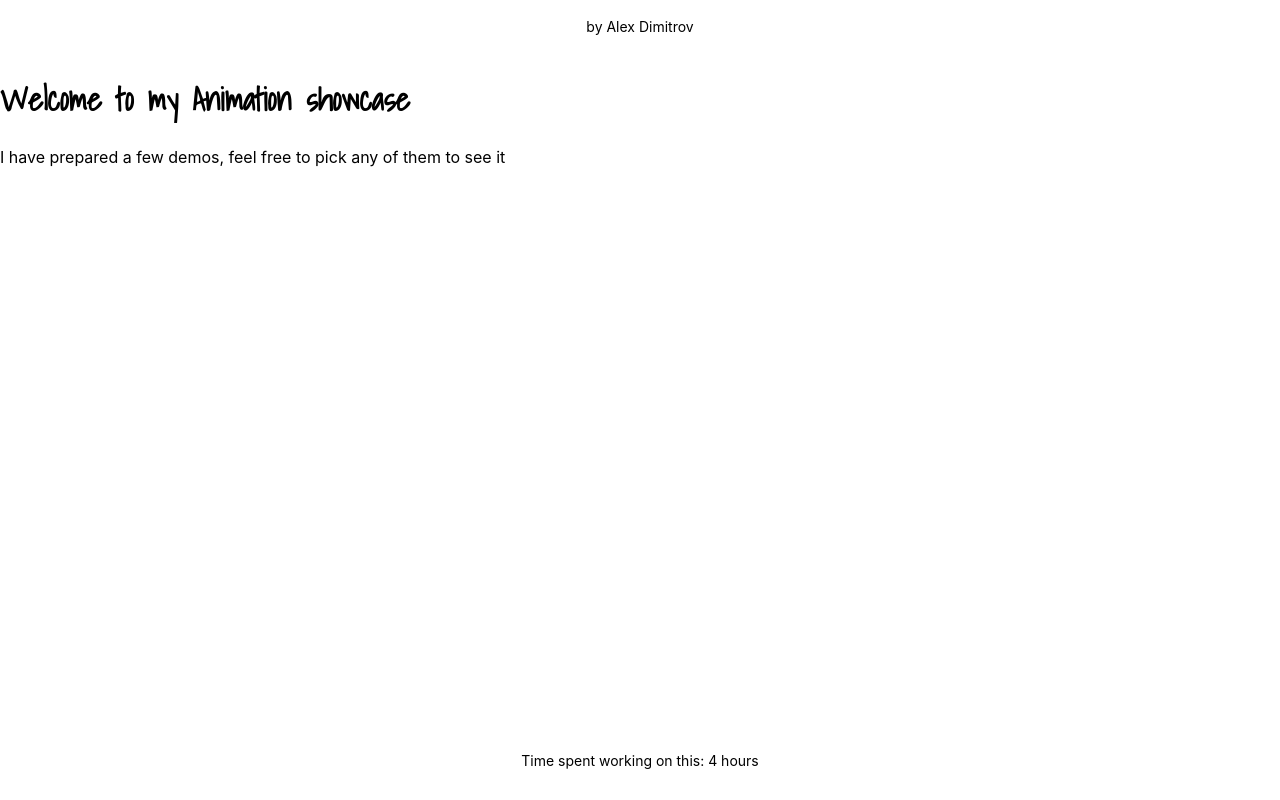
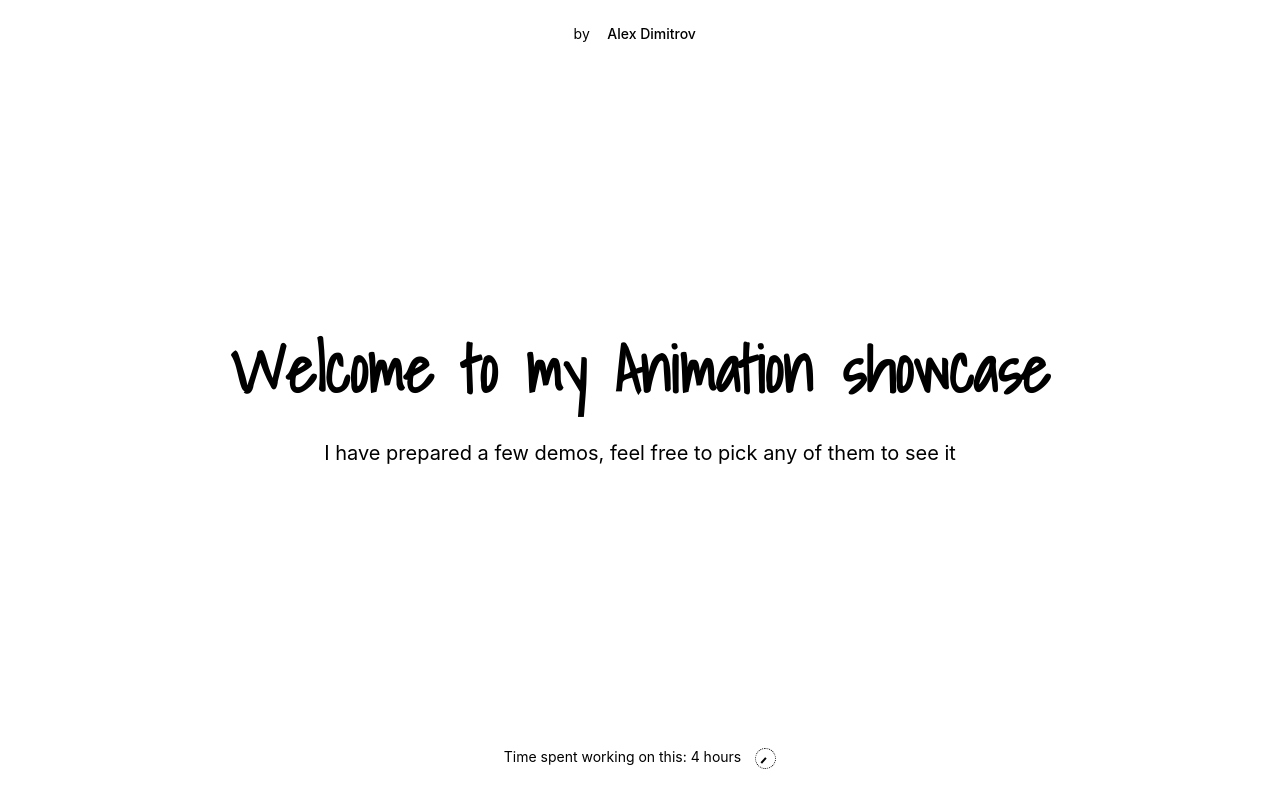
Before and after one commit to xavortm/animations, a Next.js app: page / in a window 1280 px wide. Built offline with nearby package versions, Linux system fonts and the light colour scheme.

Commit message:
Make homepage look okay

```diff
--- a/components/footer/index.js
+++ b/components/footer/index.js
@@ -1,12 +1,45 @@
-import styled from "styled-components";
+import styled, { keyframes } from "styled-components";
 
 const Footer = () => {
   return (
     <FooterWrapper>
-      <p>Time spent working on this: 4 hours</p>
+      <TimeItTook>
+        Time spent working on this: 4 hours <Clock />
+      </TimeItTook>
     </FooterWrapper>
   );
 };
+
+const rotate = keyframes`
+  from {
+    transform: rotate(0);
+  }
+
+  to {
+    transform: rotate(360deg);
+  }
+`;
+
+const Clock = styled.span`
+  height: 1.5em;
+  width: 1.5em;
+  border-radius: 50%;
+  border: 1px dotted var(--color-foreground);
+  display: inline-block;
+  position: relative;
+
+  &:after {
+    content: "";
+    width: 0.5em;
+    height: 0.125em;
+    top: calc(50% - 0.0625em);
+    left: 50%;
+    position: absolute;
+    background: var(--color-foreground);
+    animation: ${rotate} 15s linear infinite;
+    transform-origin: left center;
+  }
+`;
 
 const FooterWrapper = styled.footer`
   text-align: center;
@@ -14,4 +47,10 @@ const FooterWrapper = styled.footer`
   font-size: 0.875rem;
 `;
 
+const TimeItTook = styled.p`
+  display: flex;
+  justify-content: center;
+  gap: 1em;
+`;
+
 export default Footer;
--- a/components/header/index.js
+++ b/components/header/index.js
@@ -1,17 +1,66 @@
 import styled from "styled-components";
+import Link from "next/link";
 
 const Header = () => {
   return (
     <HeaderWrapper>
-      <span>by Alex Dimitrov</span>
+      <span>by</span>
+      <Link passHref href="https://xavortm.com">
+        <AnimatedLink title="Alex Dimitrov" href="https://xavortm.com">
+          Alex Dimitrov
+        </AnimatedLink>
+      </Link>
     </HeaderWrapper>
   );
 };
 
+const AnimatedLink = styled.a`
+  --padding: 0.5em 0.75em;
+
+  position: relative;
+  padding: var(--padding);
+  display: inline-block;
+  overflow: hidden;
+  margin-left: 0.5em;
+  transition: 0.1s;
+  color: transparent;
+  font-weight: 500;
+
+  &:after,
+  &:before {
+    content: attr(title);
+    display: block;
+    top: 0;
+    left: 0;
+    position: absolute;
+    background: var(--color-foreground);
+    color: white;
+    padding: var(--padding);
+    transform: translateY(100%);
+    transition: 0.2s;
+  }
+
+  &:before {
+    color: var(--color-foreground);
+    transform: translateY(0);
+    background: transparent;
+  }
+
+  &:hover:after {
+    transform: translateY(0);
+  }
+
+  &:hover:before {
+    transform: translateY(-100%);
+  }
+`;
+
 const HeaderWrapper = styled.header`
-  text-align: center;
-  padding: 1.25em 0;
   font-size: 0.875rem;
+  display: flex;
+  align-items: center;
+  justify-content: center;
+  padding: 1.25em var(--mobile-gutter);
 `;
 
 export default Header;
--- a/pages/index.js
+++ b/pages/index.js
@@ -1,8 +1,70 @@
 import Head from "next/head";
-import styled from "styled-components";
+import styled, { keyframes } from "styled-components";
 
 import Header from "../components/header";
 import Footer from "../components/footer";
+
+export default function Home() {
+  return (
+    <>
+      <Head>
+        <title>Create Next App</title>
+        <meta name="description" content="Generated by create next app" />
+        <link rel="icon" href="/favicon.ico" />
+      </Head>
+      <SiteWrapper>
+        <Header />
+        <MainWrapper>
+          <HeaderWrapper>
+            <h1>Welcome to my Animation showcase</h1>
+            <p>
+              I have prepared a few demos, feel free to pick any of them to see
+              it
+            </p>
+          </HeaderWrapper>
+        </MainWrapper>
+        <Footer />
+      </SiteWrapper>
+    </>
+  );
+}
+
+const showHeadline = keyframes`
+  0% {
+    opacity: 0;
+  }
+
+  100% {
+    opacity: 1;
+  }
+`;
+
+const HeaderWrapper = styled.header`
+  text-align: center;
+  padding: 0 var(--mobile-gutter);
+
+  h1 {
+    margin: 0;
+    font-size: clamp(2em, 5vw, 5em);
+
+    animation: ${showHeadline} 1s ease-in 1s;
+    animation-fill-mode: both;
+  }
+
+  p {
+    margin: 1em 0 0 0;
+    font-size: 1.25em;
+
+    animation: ${showHeadline} 0.5s ease-in 2s;
+    animation-fill-mode: both;
+  }
+`;
+
+const MainWrapper = styled.main`
+  display: flex;
+  flex-direction: column;
+  justify-content: center;
+`;
 
 const SiteWrapper = styled.div`
   display: grid;
@@ -14,28 +76,3 @@ const SiteWrapper = styled.div`
     font-family: ShadowsIntoLight;
   }
 `;
-
-export default function Home() {
-  return (
-    <>
-      <Head>
-        <title>Create Next App</title>
-        <meta name="description" content="Generated by create next app" />
-        <link rel="icon" href="/favicon.ico" />
-      </Head>
-      <SiteWrapper>
-        <Header />
-        <main>
-          <header>
-            <h1>Welcome to my Animation showcase</h1>
-            <p>
-              I have prepared a few demos, feel free to pick any of them to see
-              it
-            </p>
-          </header>
-        </main>
-        <Footer />
-      </SiteWrapper>
-    </>
-  );
-}
--- a/styles/globals.css
+++ b/styles/globals.css
@@ -31,3 +31,10 @@ a {
 ::selection {
   background: yellow;
 }
+
+:root {
+  --mobile-gutter: 1rem;
+
+  --color-foreground: black;
+  --color-background: white;
+}
```
